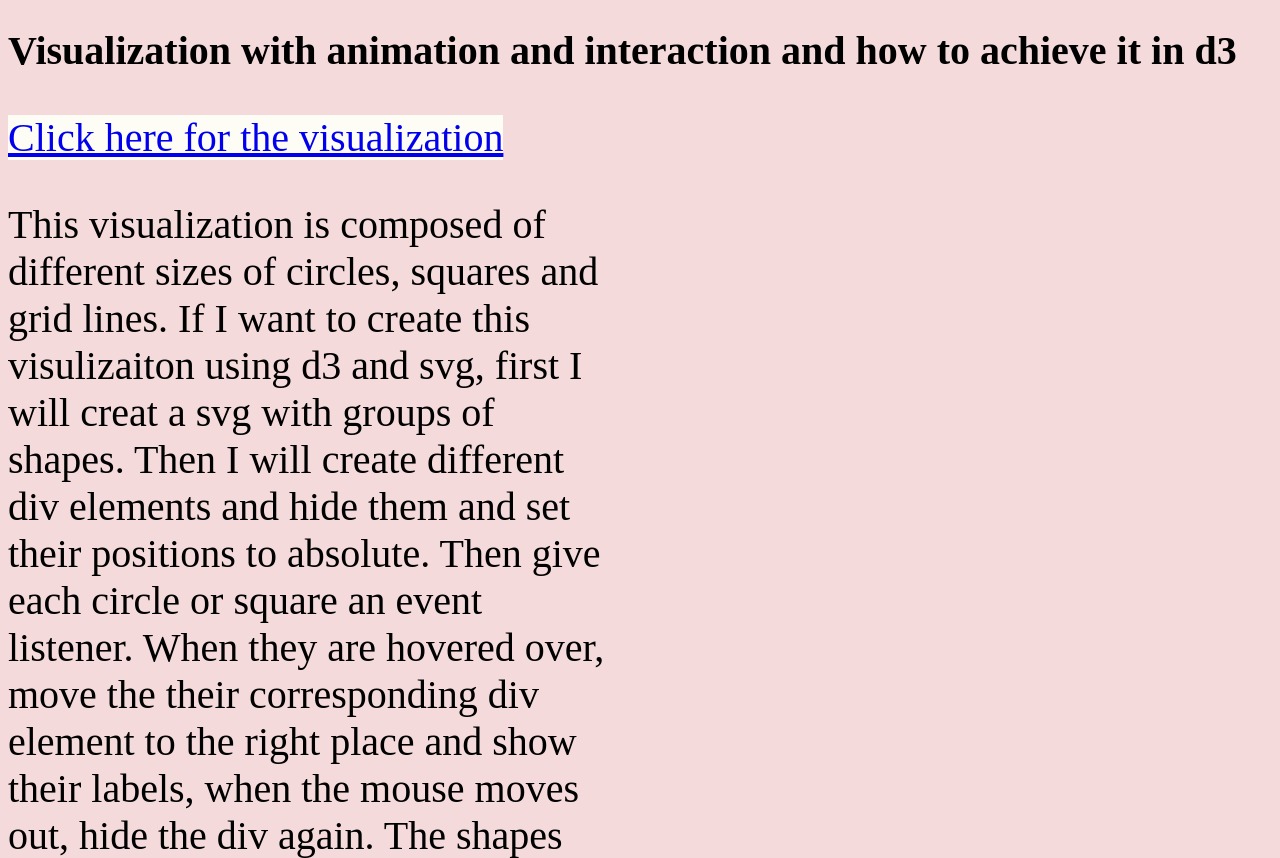
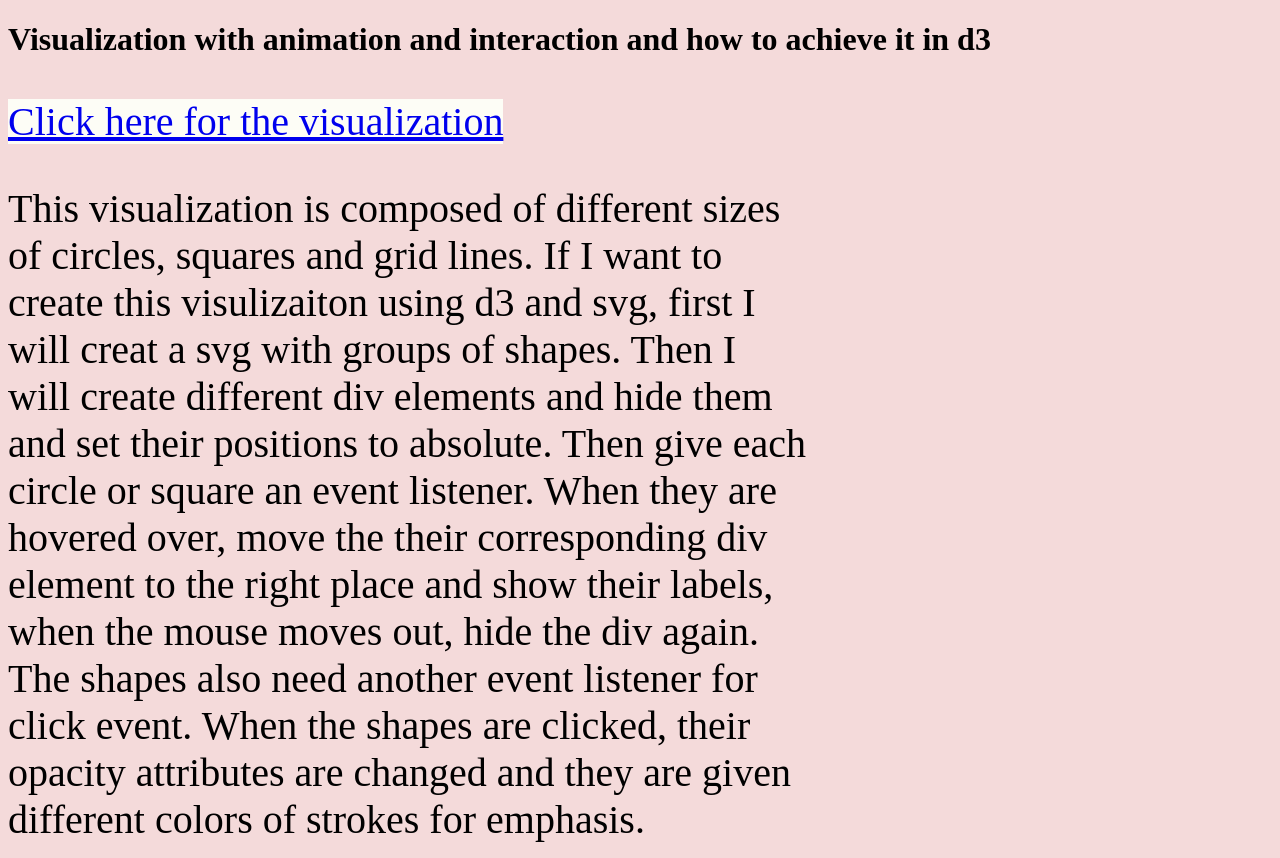
Before and after one commit to EvangelineHuang/HW-Mar11, a plain HTML site: page index.html in a window 1280 px wide. Shown: the top 858 px of the page. Drawn offline with Linux system fonts and the light colour scheme.

Commit message:
Update index.html

```diff
--- a/index.html
+++ b/index.html
@@ -5,8 +5,8 @@
   </head>
   <style>
   p{
-
-    width:600px;
+   font-size:40px;
+    width:800px;
   }
   body{
     background-color:#f4dada;
@@ -15,8 +15,8 @@
   a{
     background-color:#fdfdf6
   }
-    p,h1{
-      font-size:40px;
+  h1{
+      font-size:200%;
     }
   </style>
   <body>
```
